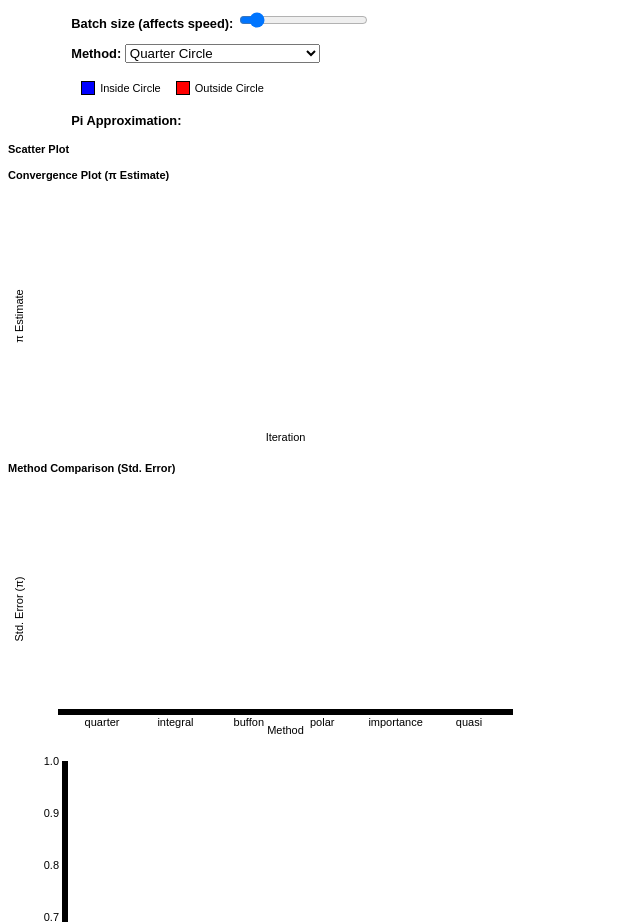
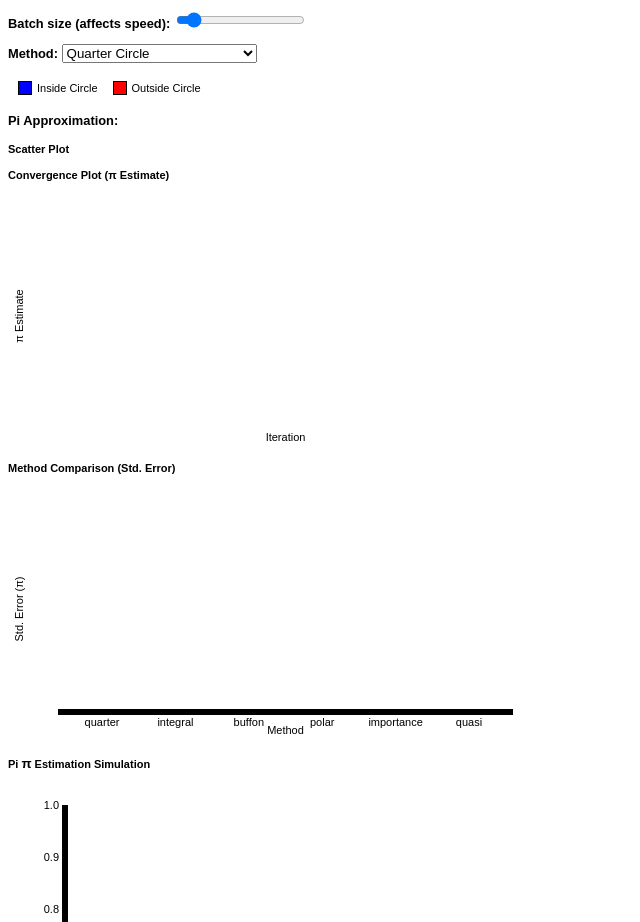
Before and after one commit to RodriguezGoldstein/3.141592, a website with bundled scripts: page index.html in a window 1280 px wide. Shown: the part 84-1006 px from the top of the page, without its empty margins (0-640 px from the left). Built offline with nearby package versions, Linux system fonts and the light colour scheme; a script that the page names is missing.

Commit message:
modified views in index

```diff
--- a/index.html
+++ b/index.html
@@ -8,7 +8,7 @@
   </head>
   <body>
     <header>
-      <div style="padding-left: 5%">
+      <div class="sidebar">
         <h1>Computing Pi <big>π</big> - Monte Carlo Simulation</h1>
         <h3>
           <label for="nValue">
@@ -76,6 +76,7 @@
       </div>
     </header>
     <section>
+      <div class="main-content">
       <div class="chart-container">
         <h4>Scatter Plot</h4>
         <div id="scatter"></div>
@@ -88,9 +89,14 @@
         <h4>Method Comparison (Std. Error)</h4>
         <div id="variance"></div>
       </div>
+      <div class="chart-container">
+        <h4>Pi <big>π</big> Estimation Simulation</h4>
+        <div id="MainGraph">
+          <script type="module" src="js/main.js"></script>
+        </div>
+    </div>
     </section>
-    <!-- GPU.js for GPU-accelerated sampling -->
+        <!-- GPU.js for GPU-accelerated sampling -->
     <script src="https://cdn.jsdelivr.net/npm/gpu.js@2.16.0/dist/gpu-browser.min.js"></script>
-    <script type="module" src="js/main.js"></script>
   </body>
 </html>
```
